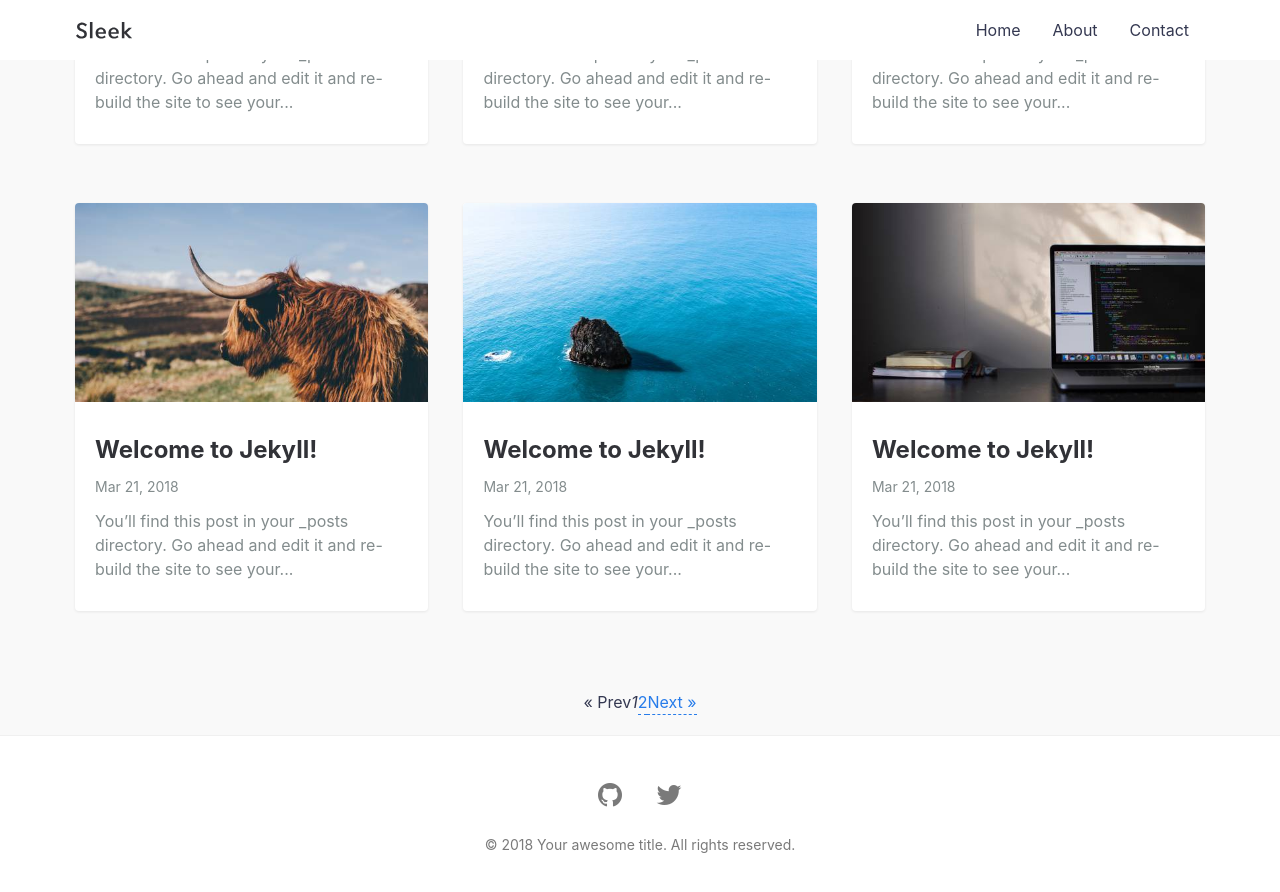
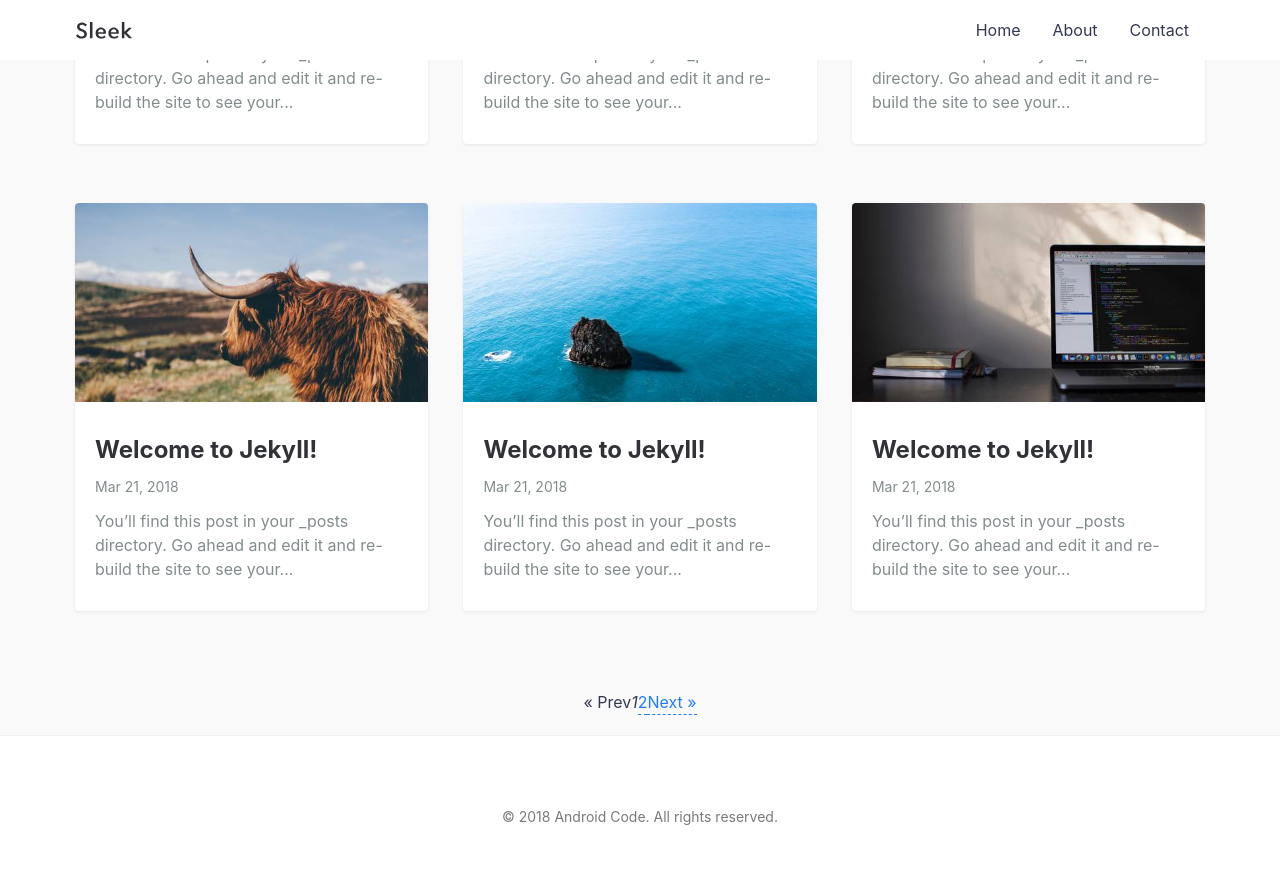
Before and after one commit to android-code/android-code.github.io, a Jekyll site: the page built from index.html, in a window 1280 px wide and 900 px high, scrolled down 920 px. Shown: the top 892 px of the window. Built offline with Jekyll 4.4.1, drawn with Linux system fonts in a browser that asks for light colours; the list of posts is cut into pages by our own code.

Commit message:
footer improved

```diff
--- a/_config.yml
+++ b/_config.yml
@@ -13,16 +13,14 @@
 # you will see them accessed via {{ site.title }}, {{ site.email }}, and so on.
 # You can create any custom variable you would like, and they will be accessible
 # in the templates via {{ site.myvariable }}.
-title: Your awesome title
-email: your-email@example.com
+title: Android Code
+email: kontakt@androidcode.pl
 description: >- # this means to ignore newlines until "baseurl:"
   Write an awesome description for your new site here. You can edit this
   line in _config.yml. It will appear in your document head meta (for
   Google search results) and in your feed.xml site description.
 baseurl: "" # the subpath of your site, e.g. /blog
 url: "" # the base hostname & protocol for your site, e.g. http://example.com
-twitter_username: jekyllrb
-github_username:  jekyll
 
 # Build settings
 markdown: kramdown
@@ -33,9 +31,6 @@
 
 paginate: 6
 paginate_path: "/blog/page:num/"
-
-compress_html:
-  clippings: all
 
 # Exclude from processing.
 # The following items will not be processed, by default. Create a custom list
--- /dev/null
+++ b/_data/social.yml
@@ -0,0 +1,2 @@
+twitter: maciejnowa
+github: android-code
--- a/_includes/footer.html
+++ b/_includes/footer.html
@@ -1,18 +1,28 @@
 <footer class="footer">
   <div class="container">
+
     <nav class="social">
-      {% if site.github_username %}
-        <a class="social__link" target="_blank" rel="noopener noreferrer" href="https://github.com/{{ site.github_username }}">
+      {% if site.social.github %}
+        <a class="social__link" target="_blank" rel="noopener noreferrer" href="https://github.com/{{ site.social.github }}">
           <i class='fa fa-github fa-2x'></i>
         </a>
       {% endif %}
-      {% if site.twitter_username %}
-        <a class="social__link" target="_blank" rel="noopener noreferrer" href="https://www.twitter.com/{{ site.twitter_username }}">
+
+      {% if site.social.twitter %}
+        <a class="social__link" target="_blank" rel="noopener noreferrer" href="https://www.twitter.com/{{ site.social.twitter }}">
           <i class='fa fa-twitter fa-2x'></i>
         </a>
       {% endif %}
+
+      {% if site.social.facebook %}
+        <a class="social__link" target="_blank" rel="noopener noreferrer" href="https://www.facebook.com/{{ site.social.facebook }}">
+          <i class='fa fa-facebook fa-2x'></i>
+        </a>
+      {% endif %}
     </nav>
+
     <span>&copy; {{ site.time | date: '%Y' }} {{ site.title | escape }}. All rights reserved.</span>
   </div>
 </footer>
+
 <script async src="{{ "/assets/js/bundle.js" | relative_url }}"></script>
```
Also changed, not shown: _includes/disqus.html (deleted, +0 -18 lines).
